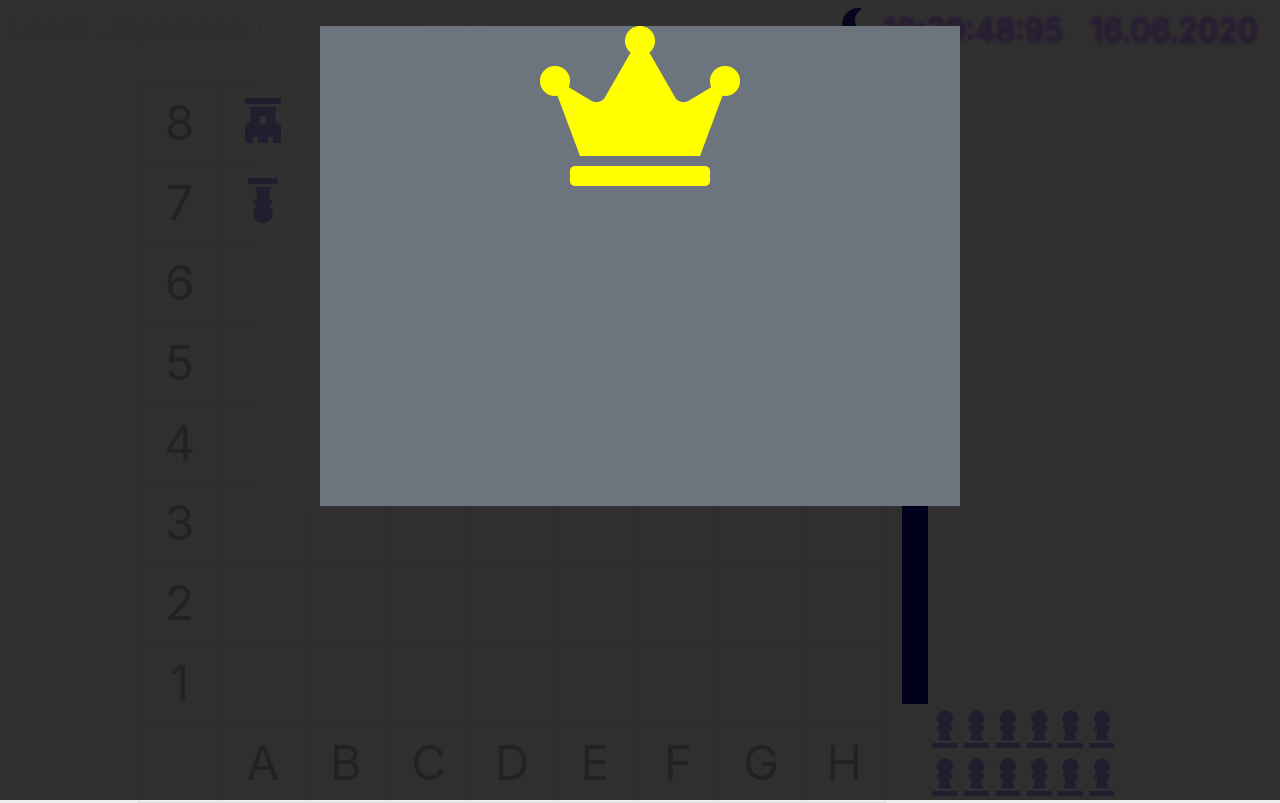
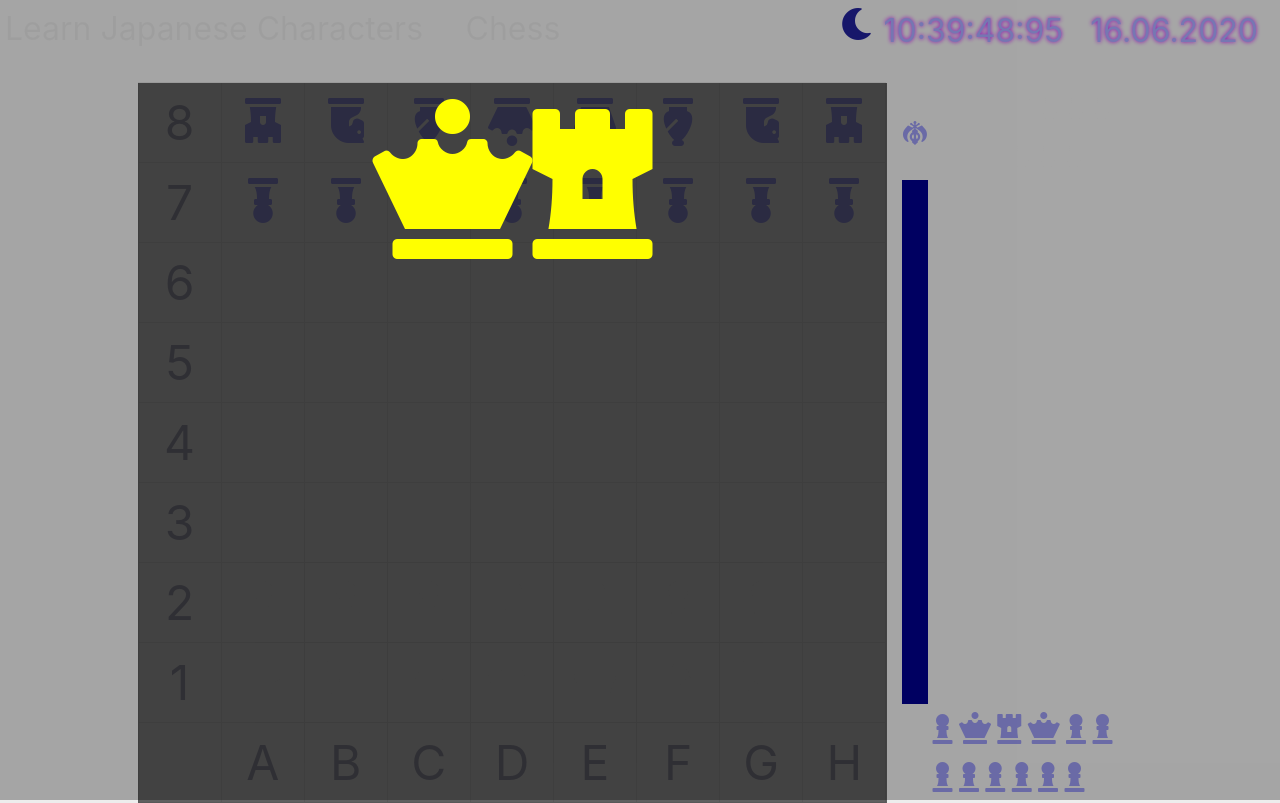
Before and after one commit to Hkrie/gitTesting, a website: page chess.html in a window 1280 px wide. Drawn offline with Linux system fonts and the light colour scheme.

Commit message:
linux COmmands

```diff
--- a/js/chess.js
+++ b/js/chess.js
@@ -103,11 +103,8 @@ const chessGame = (event)=> {
 document.addEventListener("DOMContentLoaded", (event)=>{
     chessGame(event);
     chessSideBar();
-    const lightbox = document.createElement('div');
-        lightbox.classList.add('lightbox');
-        lightbox.id = 'chessLightbox';
-    document.getElementById('chessWrapper').appendChild(lightbox);
-    pawnSwapper();
+    chessNotification();
+    pawnSwapNotification();
 });
 
 function chessMovement(e){
@@ -577,12 +574,12 @@ const chessSideBar = () =>{
   rightSiteBar.id = 'chessRightSiteBar';
 
     const rightTrack1 = document.createElement('tr');
-    rightTrack1.classList.add('deadWhiteChessPieces');
+    rightTrack1.id = 'deadWhiteChessPieces';
     const rightCol1 = document.createElement('td');
     const rightCol1_2 = document.createElement('td');
     rightCol1_2.innerHTML = '<i class="fas fa-khanda"></i>';
     rightCol1.classList.add('mh-5');
-    rightCol1.innerHTML = '<i class="fas fa-chess-pawn"></i><i class="fas fa-chess-pawn"></i><i class="fas fa-chess-pawn"></i><i class="fas fa-chess-pawn"></i><i class="fas fa-chess-pawn"></i><i class="fas fa-chess-pawn"></i><i class="fas fa-chess-pawn"></i><i class="fas fa-chess-pawn"></i><i class="fas fa-chess-pawn"></i><i class="fas fa-chess-pawn"></i><i class="fas fa-chess-pawn"></i><i class="fas fa-chess-pawn"></i>';
+    rightCol1.innerHTML = '<i class="fas fa-chess-queen"></i><i class="fas fa-chess-queen"></i><i class="fas fa-chess-rook"></i><i class="fas fa-chess-pawn"></i><i class="fas fa-chess-pawn"></i><i class="fas fa-chess-pawn"></i><i class="fas fa-chess-pawn"></i><i class="fas fa-chess-pawn"></i><i class="fas fa-chess-pawn"></i><i class="fas fa-chess-pawn"></i><i class="fas fa-chess-pawn"></i><i class="fas fa-chess-pawn"></i>';
     rightTrack1.appendChild(rightCol1_2);
     rightTrack1.appendChild(rightCol1);
     rightSiteBar.appendChild(rightTrack1);
@@ -595,21 +592,68 @@ const chessSideBar = () =>{
     rightSiteBar.appendChild(rightTrack2);
 
     const rightTrack3 = document.createElement('tr');
-    rightTrack3.classList.add('deadBlackChessPieces');
+    rightTrack3.id = 'deadBlackChessPieces';
     const rightCol3 = document.createElement('td');
     const rightCol3_2 = document.createElement('td');
     rightCol3_2.innerHTML = '<i class="fas fa-khanda"></i>';
     rightCol3.classList.add('mh-5');
-    rightCol3.innerHTML = '<i class="fas fa-chess-pawn"></i><i class="fas fa-chess-pawn"></i><i class="fas fa-chess-pawn"></i><i class="fas fa-chess-pawn"></i><i class="fas fa-chess-pawn"></i><i class="fas fa-chess-pawn"></i><i class="fas fa-chess-pawn"></i><i class="fas fa-chess-pawn"></i><i class="fas fa-chess-pawn"></i><i class="fas fa-chess-pawn"></i><i class="fas fa-chess-pawn"></i><i class="fas fa-chess-pawn"></i>';
+    rightCol3.innerHTML = '<i class="fas fa-chess-pawn"></i><i class="fas fa-chess-queen"></i><i class="fas fa-chess-rook"></i><i class="fas fa-chess-queen"></i><i class="fas fa-chess-pawn"></i><i class="fas fa-chess-pawn"></i><i class="fas fa-chess-pawn"></i><i class="fas fa-chess-pawn"></i><i class="fas fa-chess-pawn"></i><i class="fas fa-chess-pawn"></i><i class="fas fa-chess-pawn"></i><i class="fas fa-chess-pawn"></i>';
     rightTrack3.appendChild(rightCol3_2);
     rightTrack3.appendChild(rightCol3);
     rightSiteBar.appendChild(rightTrack3);
 
     document.getElementById('chessWrapper').appendChild(rightSiteBar);
 };
-const pawnSwapper = ()=>{
-  const choosingPanel = document.createElement('div');
-  choosingPanel.innerHTML = "<i class='fas fa-crown'></i>";
-  document.getElementById('chessLightbox').appendChild(choosingPanel);
-  //get coordinates of row 8 -> relative position
+/*
+* chessNotification() creates the notification-panel for the chess game
+* all game-intern-notifications will  be displayed as an extension of it
+* */
+const chessNotification = ()=>{
+    const lightbox = document.createElement('div');
+    lightbox.classList.add('lightbox');
+    lightbox.id = 'chessLightbox';
+    document.getElementById('chessWrapper').appendChild(lightbox);
+
+    const choosingPanel = document.createElement('div');
+    // choosingPanel.innerHTML = "<i class='fas fa-crown'></i>";
+    choosingPanel.id = 'chessNotification';
+    document.getElementById('chessLightbox').appendChild(choosingPanel);
+    const notificationStyle = document.getElementById('chessNotification').style;
+    //Position of the row id='8' === uppermost row of the board
+    const getPosition = document.getElementById('8').getBoundingClientRect();
+    notificationStyle.top = getPosition.top+4 + 'px';
+    notificationStyle.left = getPosition.left + 'px';
+    notificationStyle.width = getPosition.width+1 + 'px';
+    notificationStyle.height = document.getElementById('chess_layout').getBoundingClientRect().height + 'px'; //height of board
 };
+
+const pawnSwapNotification = () =>{
+    let color = 'deadWhiteChessPieces';
+    let choices = [];
+    const deadChessPieces = document.getElementById(color).getElementsByTagName('td')[1].children;
+    let chessPiece;
+    for(let item of deadChessPieces){
+        let itemClass = item.classList[1];
+        if(!(itemClass === "fa-chess-pawn") && !choices.includes(itemClass)){
+            choices.push(itemClass);
+        }
+        /*console.log(item);
+        if(item.classList.contains("fa-chess-queen")) {
+            chessPiece = document.createElement('i');
+            chessPiece.classList.add('fas fa-chess-queen');
+            document.getElementById('chessNotification').appendChild(chessPiece);
+        }*/
+    }
+    const output = document.getElementById('chessNotification');
+    for(let i = 0; i<=choices.length;i++){
+        let iElement = document.createElement('i');
+        iElement.classList.add('fas');
+        iElement.classList.add(choices[i]);
+        output.appendChild(iElement)
+    }
+    document.getElementById('chessLightbox').style.display = 'block';
+};
+
+const winningNotification = (color) =>{
+    //TODO add winning notification
+};
--- a/scss/index.scss
+++ b/scss/index.scss
@@ -11,6 +11,8 @@ $border : 1px solid #ddd;
 body{
   font-size: 2em;
   line-height: 1.5em;
+  //min-width of device, layout looks shit if min-width doesn't fit
+  min-width: 930px;
   /*@media screen and (prefers-color-scheme: light) {
     color: #121212;
     background-color: #ededed;
@@ -106,7 +108,7 @@ $chessWhite:#ededed;
     word-break: break-all;
     min-height: 10%;
   }
-  .deadWhiteChessPieces{
+  #deadWhiteChessPieces{
     .fas{
       transform: rotate(180deg);
     }
@@ -119,7 +121,7 @@ $chessWhite:#ededed;
     }
     color: $chessWhite;
   }
-  .deadBlackChessPieces{
+  #deadBlackChessPieces{
     .fa-khanda{
       color:$chessWhite;
       margin-top: auto;
@@ -170,10 +172,7 @@ $chessWhite:#ededed;
 }
 
 .lightbox {
-  /** Default lightbox to hidden */
-  //display: none;
-
-  /** Position and style */
+ display: none;
   position: fixed;
   z-index: 999;
   color: yellow;
@@ -184,23 +183,18 @@ $chessWhite:#ededed;
   text-align: center;
   top: 0;
   left: 0;
-  background: rgba(0,0,0,0.8);
+  background: rgba(0,0,0,0.3);
 }
 
-.lightbox div {
-  /** Pad the lightbox image */
+.lightbox > div {
+  position: absolute;
   max-width: 90%;
-  height: 30rem;
-  width: 40rem;
-
-  background-color: #6c757d;
-  margin: 2% auto auto;
+  min-width: 620px;
+  padding: 1rem;
+  background-color: rgba(0,0,0,0.6);
 }
 
 .lightbox:target {
-  /** Remove default browser outline */
   outline: none;
-
-  /** Unhide lightbox **/
   display: block;
 }
--- /dev/null
+++ b/textFiles/codeIdeas.txt
@@ -0,0 +1,2 @@
+clock showing my age in as 19,575785759
+clock showing my age in years month days hours minutes seconds
--- a/textFiles/linuxCommands.txt
+++ b/textFiles/linuxCommands.txt
@@ -1,7 +1,8 @@
 
 
-
-
+#start/stopp service
+sudo systemctl start serviceName
+sudo systemctl stopp serviceName
 #update u.a. config files of a program - restart program
 sudo service program restart
 
```
Also changed, not shown: css/index.css.
